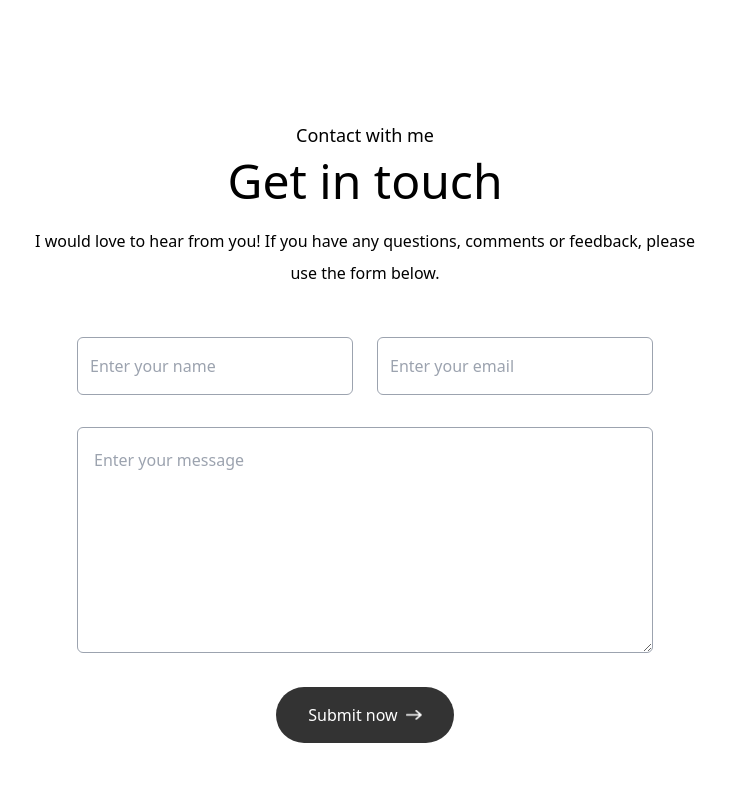
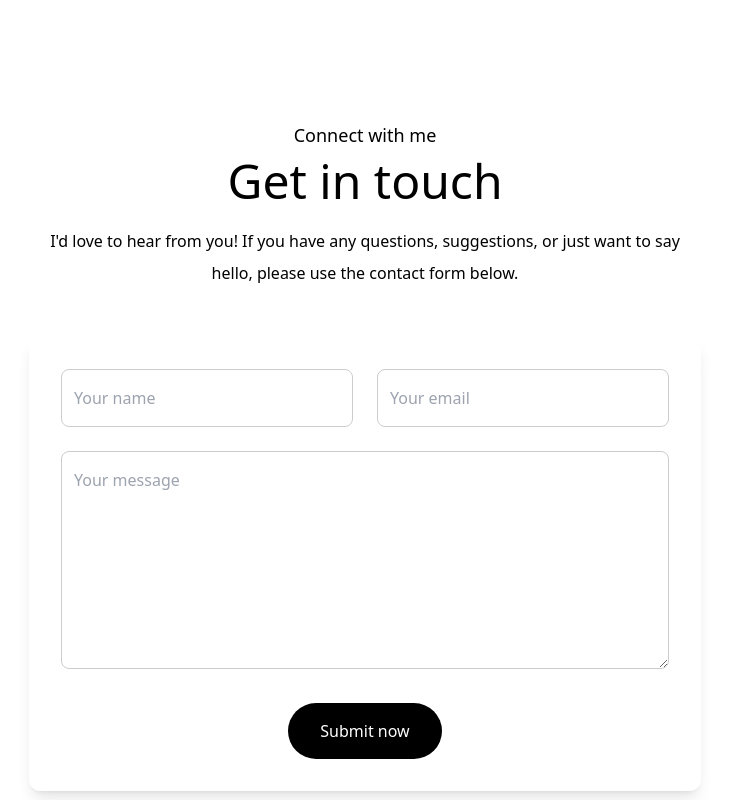
Before and after one commit to Gutadesalegn/modern-my-portfolio, a website: page index.html in a window 1280 px wide. Shown: the part 2320-3120 px from the top of the page, without its empty margins (275-1004 px from the left). Drawn offline with nearby package versions, Linux system fonts and the light colour scheme; a web font is replaced by a local one.

Commit message:
Update index.html with latest changes

```diff
--- a/index.html
+++ b/index.html
@@ -160,26 +160,47 @@
       Show more <img src="./images/right-arrow-bold.png" alt="" class="w-4">
     </a>
   </div>
+<!------------contact----------------->
 
-  <!-- Contact Section -->
   <section id="contact" class="w-full px-[12%] py-10 scroll-mt-20 bg-[url('./images/footer-bg-color.png')] bg-no-repeat bg-[length:90%_auto] bg-center">
-    <h4 class="text-center mb-2 text-lg font-Ovo">Contact with me</h4>
+
+  <h4 class="text-center mb-2 text-lg font-Ovo">Connect with me</h4>
   <h2 class="text-center text-5xl font-Ovo">Get in touch</h2>
+
   <p class="text-center max-w-2xl mx-auto mt-5 mb-12 font-Ovo">
-      I would love to hear from you! If you have any questions, comments or feedback, please use the form below.
+    I'd love to hear from you! If you have any questions, suggestions, or
+    just want to say hello, please use the contact form below.
   </p>
-    <form action="" class="max-w-xl mx-auto">
-      <div class="grid grid-cols-1 sm:grid-cols-2 gap-6 mt-10 mb-8">
-        <input type="text" placeholder="Enter your name" class="p-3 outline-none border border-gray-400 rounded-md bg-white">
-        <input type="email" placeholder="Enter your email" class="p-3 outline-none border border-gray-400 rounded-md bg-white">
+
+  <form id="contact-form"
+class="max-w-2xl mx-auto bg-white/90 dark:bg-gray-900/80 backdrop-blur-sm rounded-xl shadow-lg p-8">
+
+  <!-- ✅ REQUIRED FOR EMAIL SENDING -->
+  <input type="hidden" name="access_key" value="75b8fbf0-4b95-4586-84ea-511c1a3d11c7">
+
+  <div class="grid grid-cols-1 sm:grid-cols-2 gap-6 mb-6">
+    <input type="text" name="name" placeholder="Your name" required class="input-style">
+    <input type="email" name="email" placeholder="Your email" required class="input-style">
   </div>
-      <textarea rows="6" placeholder="Enter your message" class="w-full p-4 outline-none border border-gray-400 rounded-md bg-white mb-6"></textarea>
-      <button class="py-3 px-8 w-max flex items-center gap-2 bg-black/80 text-white rounded-full mx-auto hover:bg-black duration-500">
-        Submit now <img src="./images/right-arrow-white.png" alt="" class="w-4">
+
+  <textarea name="message" rows="6" placeholder="Your message" required class="input-style mb-6"></textarea>
+
+  <div class="text-center">
+    <button id="submit-btn" type="submit"
+      class="px-8 py-3 bg-black text-white rounded-full flex items-center gap-2 mx-auto">
+
+      <span id="btn-text">Submit now</span>
+      <span id="spinner" class="hidden w-4 h-4 border-2 border-white border-t-transparent rounded-full animate-spin"></span>
+
     </button>
+  </div>
 </form>
+
+<!-- Toast -->
+<div id="toast"
+  class="fixed bottom-5 right-5 px-6 py-3 rounded-lg text-white hidden">
+</div>
 </section>
-
   <!-- Footer -->
   <footer class="mt-20 font-Ovo">
     <div class="text-center">
```
Lines whose indentation alone changed are shown as unchanged.
